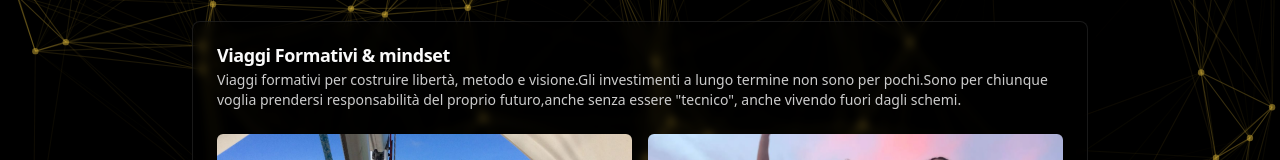
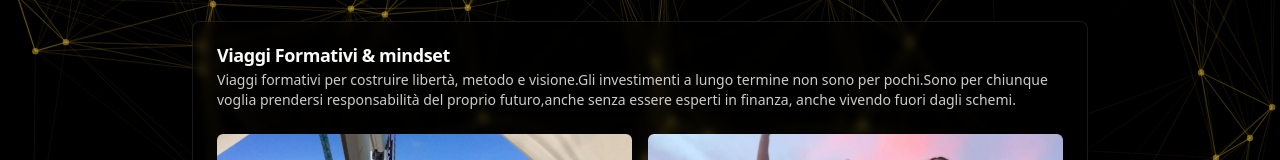
Before and after one commit to ilpianetafinanziariogh/il-pianeta-finanziario, a Next.js app: page / in a window 1280 px wide. Shown: the part 338-498 px from the top of the page. Built offline with nearby package versions, Linux system fonts and the light colour scheme.

Commit message:
Update page.tsx

```diff
--- a/src/app/page.tsx
+++ b/src/app/page.tsx
@@ -33,7 +33,7 @@ export default function Home() {
           <Card className="overflow-hidden">
             <CardHeader>
               <CardTitle>Viaggi Formativi & mindset</CardTitle>
-              <CardDescription>Viaggi formativi per costruire libertà, metodo e visione.Gli investimenti a lungo termine non sono per pochi.Sono per chiunque voglia prendersi responsabilità del proprio futuro,anche senza essere "tecnico", anche vivendo fuori dagli schemi.</CardDescription>
+              <CardDescription>Viaggi formativi per costruire libertà, metodo e visione.Gli investimenti a lungo termine non sono per pochi.Sono per chiunque voglia prendersi responsabilità del proprio futuro,anche senza essere esperti in finanza, anche vivendo fuori dagli schemi.</CardDescription>
             </CardHeader>
             <CardContent className="space-y-4">
               <div className="grid grid-cols-2 gap-4">
```
